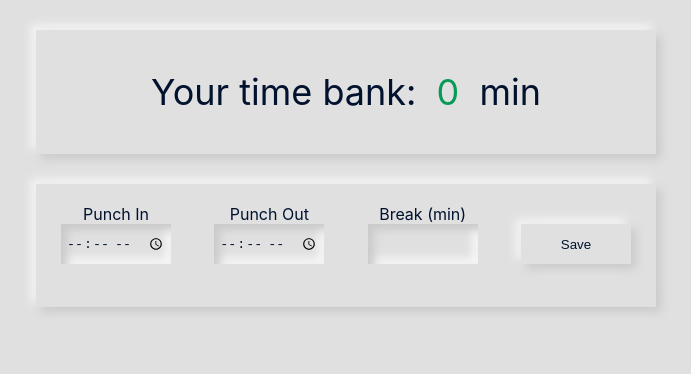
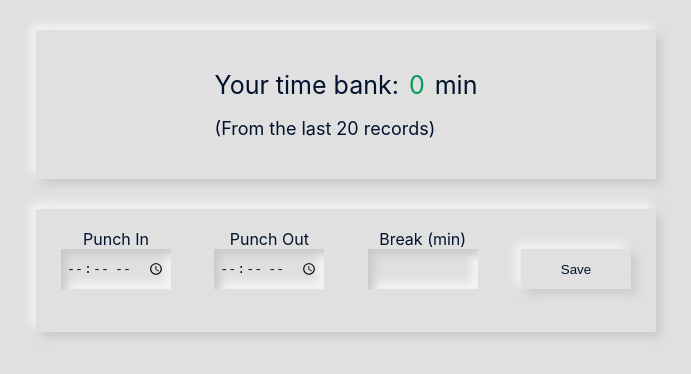
Before and after one commit to AndressaTonietto/punch-clock, a React (Create React App) app: page / in a window 1280 px wide. Shown: the top 374 px of the page, without its empty margins (294-985 px from the left). Built offline with nearby package versions, Linux system fonts and the light colour scheme; data requests are answered from the project's data file.

Commit message:
get records from the last twenty days

```diff
--- a/src/components/Records/index.js
+++ b/src/components/Records/index.js
@@ -7,7 +7,7 @@ import { calculateTimeBank } from 'utils';
 
 import Records from 'components/Records/Records';
 
-const sevenDays = 7;
+const twentyDays = 20;
 
 const RecordsContainer = () => {
   const records = useStore(state => state.timeRecords);
@@ -16,7 +16,7 @@ const RecordsContainer = () => {
   const getRecords = async () => {
     try {
       const res = await api.get(
-        `records?_sort=id&_order=desc&_start=0&_end=${sevenDays}`
+        `records?_sort=id&_order=desc&_start=0&_end=${twentyDays}`
       );
       setRecords(res.data);
     } catch (e) {
@@ -30,7 +30,7 @@ const RecordsContainer = () => {
 
   return (
     <Records
-      records={records.slice(0, sevenDays).map(record => ({
+      records={records.slice(0, twentyDays).map(record => ({
         date: format(new Date(record?.createdAt), 'MM/dd/yyyy'),
         punchIn: record.punchIn,
         punchOut: record.punchOut,
--- a/src/components/TimeBank/TimeBank.js
+++ b/src/components/TimeBank/TimeBank.js
@@ -3,18 +3,26 @@ import styled from 'styled-components';
 
 const StyledTimeBank = styled.div`
   color: #f4f4f9;
-  font-size: calc(20px + 2vmin);
+  font-size: 25px;
   padding: 20px;
   color: #00122e;
-
+  display: flex;
+  flex-direction: column;
   span {
     color: ${({ overtime }) => (overtime && '#069C57') || '#e94f37'};
+  }
+  p {
+    font-size: 18px;
+    margin-bottom: 0px;
   }
 `;
 
 const TimeBank = ({ timeBank, overtime }) => (
   <StyledTimeBank overtime={overtime}>
-    Your time bank: <span>{timeBank}</span> min
+    <div>
+      Your time bank:<span>{timeBank}</span>min
+    </div>
+    <p>(From the last 20 records)</p>
   </StyledTimeBank>
 );
 
--- a/src/components/TimeBank/index.js
+++ b/src/components/TimeBank/index.js
@@ -5,13 +5,15 @@ import api from 'services/api';
 import Card from 'components/Card';
 import TimeBank from './TimeBank';
 
+const twentyDays = 20;
+
 const TimeBankContainer = () => {
   const timeBank = useStore(state => state.timeBank);
   const setTimeBank = useStore(state => state.setTimeBank);
 
   const getLastMonthRecords = async () => {
     try {
-      const url = 'records?_sort=id&_order=desc&_start=0&_end=22';
+      const url = `records?_sort=id&_order=desc&_start=0&_end=${twentyDays}`;
       const res = await api.get(url);
 
       if (res.data.length) setTimeBank(calculateTimeBank(res.data));
```
